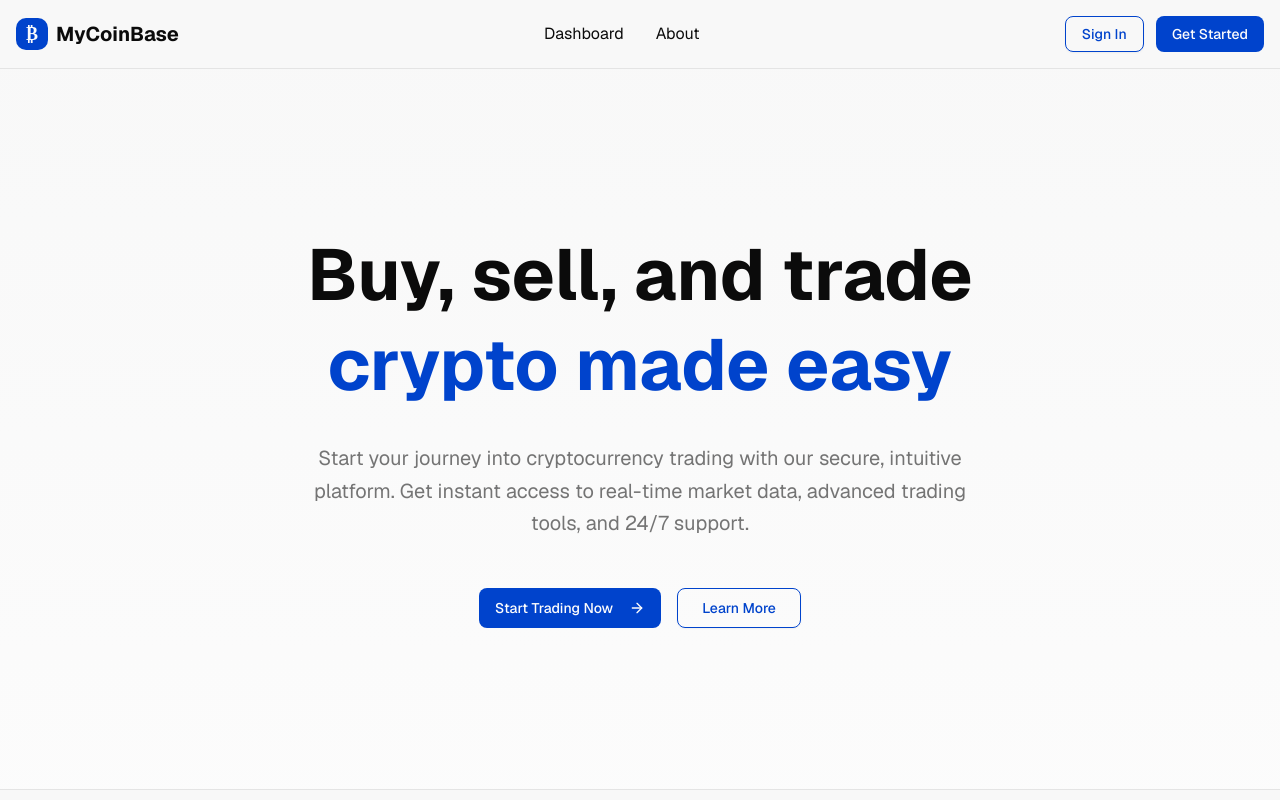
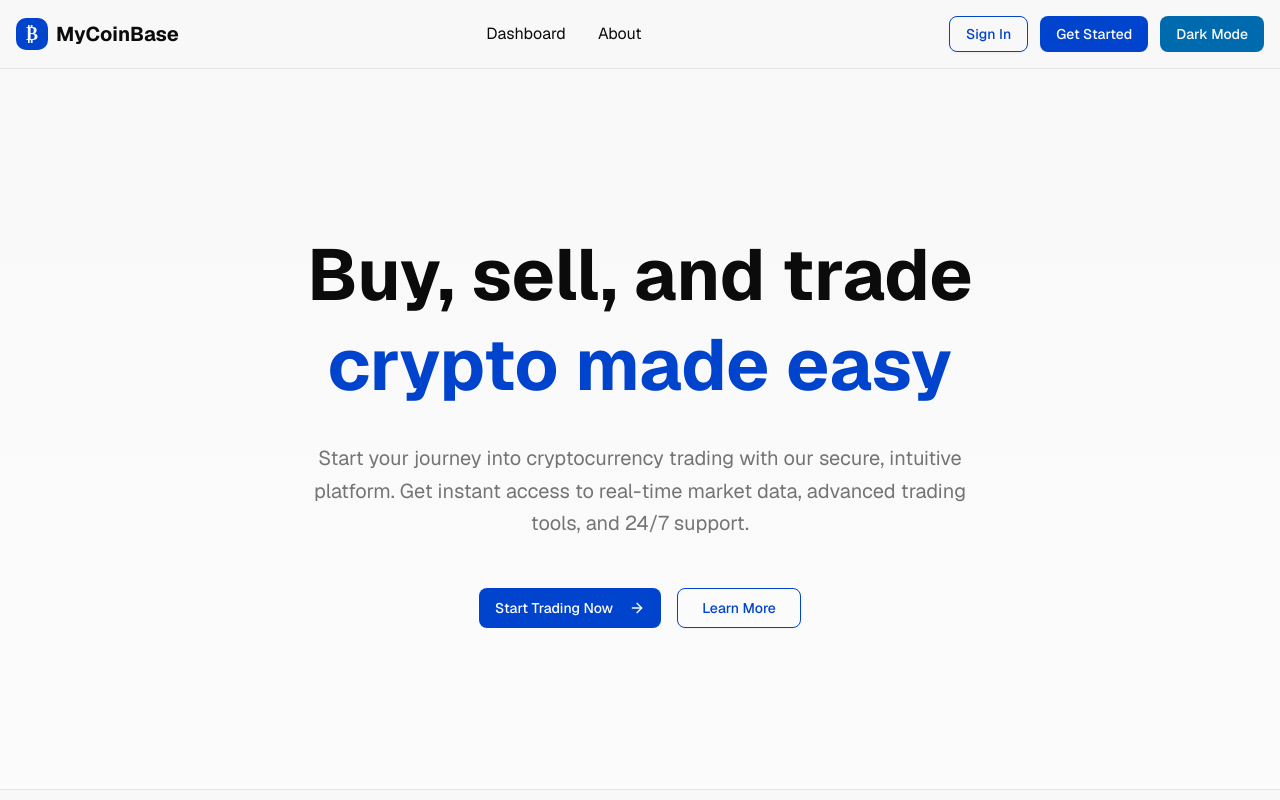
Before and after one commit to BaoT1301/CryptoPilot, a React (Vite) app in the folder frontend/: page / in a window 1280 px wide. Shown: the top 800 px of the page. Built offline with nearby package versions, Linux system fonts and the light colour scheme; the HTML template or start-up script is replaced by a standard one.

Commit message:
Add dark mode button (#2)
resolve conflict to add dashboard and profile components into App.tsx

```diff
--- a/frontend/src/App.tsx
+++ b/frontend/src/App.tsx
@@ -4,10 +4,11 @@
 import About from "./pages/About";
 import Profile from "./pages/Profile";
 import Dashboard from "./pages/Dashboard";
-
+import { ThemeProvider } from "./contexts/ThemeContext";
 
 export default function App() {
   return (
+    <ThemeProvider>
       <BrowserRouter>
         <MainLayout>
           <Routes>
@@ -15,9 +16,9 @@
             <Route path="/about" element={<About />} />
             <Route path="/profile" element={<Profile />} />
             <Route path="/dashboard" element={<Dashboard />} />
-
           </Routes>
         </MainLayout>
       </BrowserRouter>
+    </ThemeProvider>
   );
 }
--- a/frontend/src/components/header.tsx
+++ b/frontend/src/components/header.tsx
@@ -1,6 +1,7 @@
 import { Button } from "@/components/ui/button";
-import { Menu, X } from "lucide-react";
+
 import { Link } from "react-router-dom";
+import ThemeToggle from "./ui/toggle";
 
 export default function Header() {
   return (
@@ -40,6 +41,7 @@
           <Button className="bg-primary hover:bg-primary/90 text-primary-foreground">
             Get Started
           </Button>
+          <ThemeToggle />
         </div>
       </nav>
     </header>
--- /dev/null
+++ b/frontend/src/components/ui/toggle.tsx
@@ -0,0 +1,17 @@
+import { useTheme } from "@/contexts/useTheme";
+import { Button } from "./button";
+const ThemeToggle = () => {
+  const { isDark, toggleTheme } = useTheme();
+  return (
+    <Button
+      variant="secondary"
+      onClick={toggleTheme}
+      className="cursor-pointer"
+      aria-label="Toggle theme"
+    >
+      {isDark ? "Light Mode" : "Dark Mode"}
+    </Button>
+  );
+};
+
+export default ThemeToggle;
--- /dev/null
+++ b/frontend/src/contexts/ThemeContext.tsx
@@ -0,0 +1,32 @@
+import { useEffect, useState } from "react";
+import { ThemeContext } from "./createThemeContext";
+
+export function ThemeProvider({ children }: { children: React.ReactNode }) {
+  const [isDark, setDark] = useState(() => {
+    const stored = localStorage.getItem("theme");
+    if (stored) {
+      return stored === "dark";
+    }
+    return window.matchMedia("(prefers-color-scheme: dark)").matches;
+  });
+
+  useEffect(() => {
+    if (isDark) {
+      document.documentElement.classList.add("dark");
+      localStorage.setItem("theme", "dark");
+    } else {
+      document.documentElement.classList.remove("dark");
+      localStorage.setItem("theme", "light");
+    }
+  }, [isDark]);
+
+  const toggleTheme = () => {
+    setDark((prev) => !prev);
+  };
+
+  return (
+    <ThemeContext.Provider value={{ isDark, toggleTheme }}>
+      {children}
+    </ThemeContext.Provider>
+  );
+}
--- /dev/null
+++ b/frontend/src/contexts/createThemeContext.tsx
@@ -0,0 +1,8 @@
+import { createContext } from "react";
+interface ThemeContextType {
+  isDark: boolean;
+  toggleTheme: () => void;
+}
+export const ThemeContext = createContext<ThemeContextType | undefined>(
+  undefined
+);
--- /dev/null
+++ b/frontend/src/contexts/useTheme.tsx
@@ -0,0 +1,10 @@
+import { useContext } from "react";
+import { ThemeContext } from "./createThemeContext";
+export function useTheme() {
+  const context = useContext(ThemeContext);
+  if (context === undefined) {
+    throw new Error("useTheme must be used within a ThemeProvider");
+  } else {
+    return context;
+  }
+}
```
Also changed, not shown: frontend/index.html (+16 -6 lines), frontend/src/components/ui/button.tsx (+9 -9 lines). Lines whose indentation alone changed are shown as unchanged.
